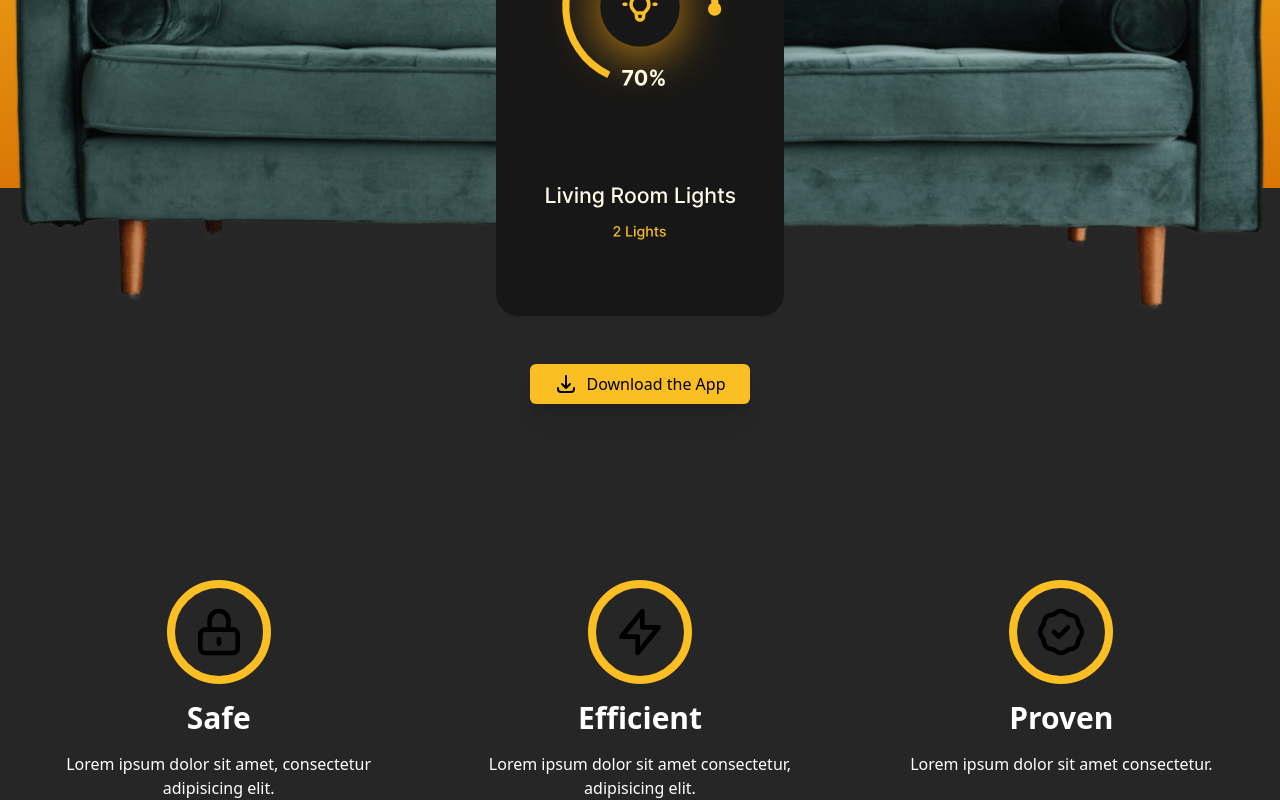
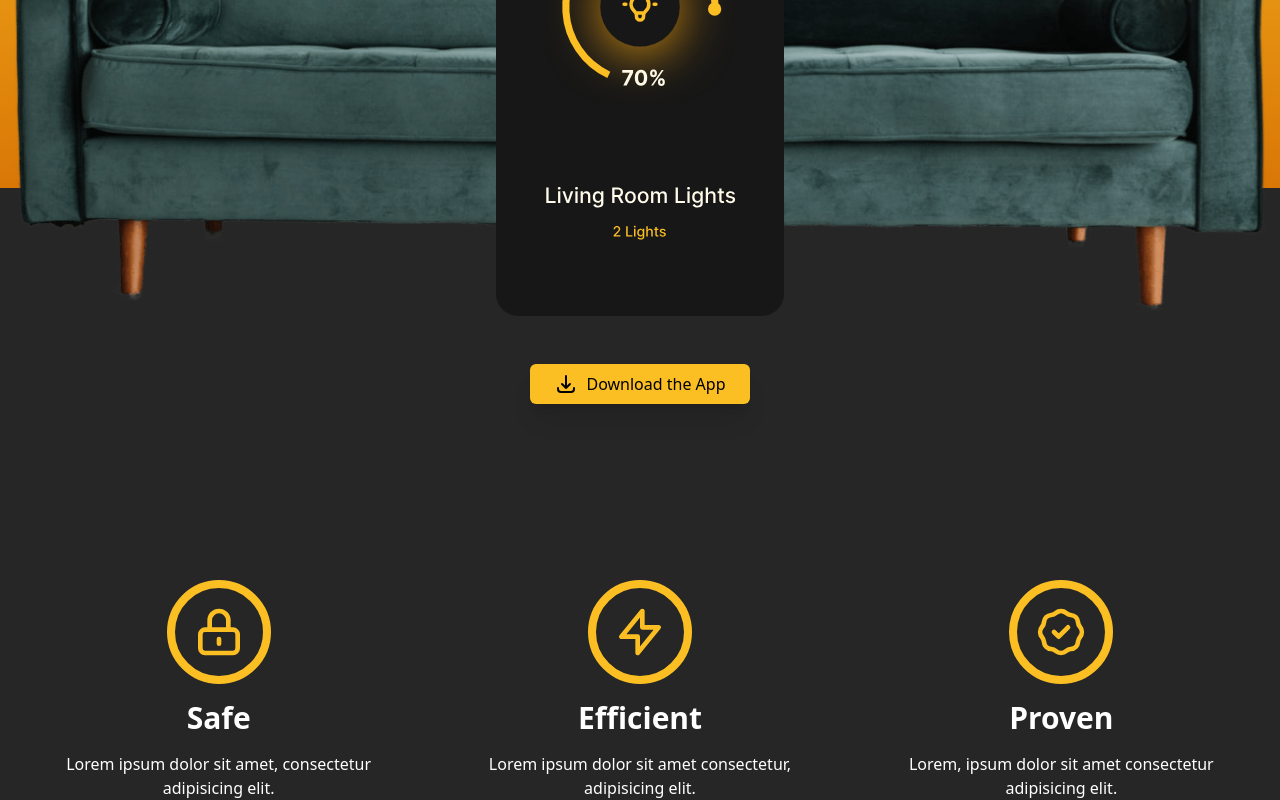
Before and after one commit to Kasankal/fronttailtypescript, a Next.js app: page / in a window 1280 px wide. Shown: the part 440-1240 px from the top of the page. Built offline with nearby package versions, Linux system fonts and the light colour scheme.

Commit message:
some color changes

```diff
--- a/pages/index.tsx
+++ b/pages/index.tsx
@@ -247,6 +247,7 @@ export default function Home() {
                 rounded-full
                 border-8
                 border-amber-400
+                text-amber-400
                 p-4
 
                 '>
@@ -267,6 +268,7 @@ export default function Home() {
                 rounded-full
                 border-8
                 border-amber-400
+                text-amber-400
                 p-4
 
                 '>
@@ -287,6 +289,7 @@ export default function Home() {
                 rounded-full
                 border-8
                 border-amber-400
+                text-amber-400
                 p-4
 
                 '>
@@ -295,7 +298,7 @@ export default function Home() {
                   </svg>
                 </div>
                 <h3 className='text-white text-3xl font-bold'>Proven</h3>
-                <p className='text-white'>Lorem ipsum dolor sit amet consectetur.</p>
+                <p className='text-white'>Lorem, ipsum dolor sit amet consectetur adipisicing elit.</p>
               </div>
             </div>
 
```
